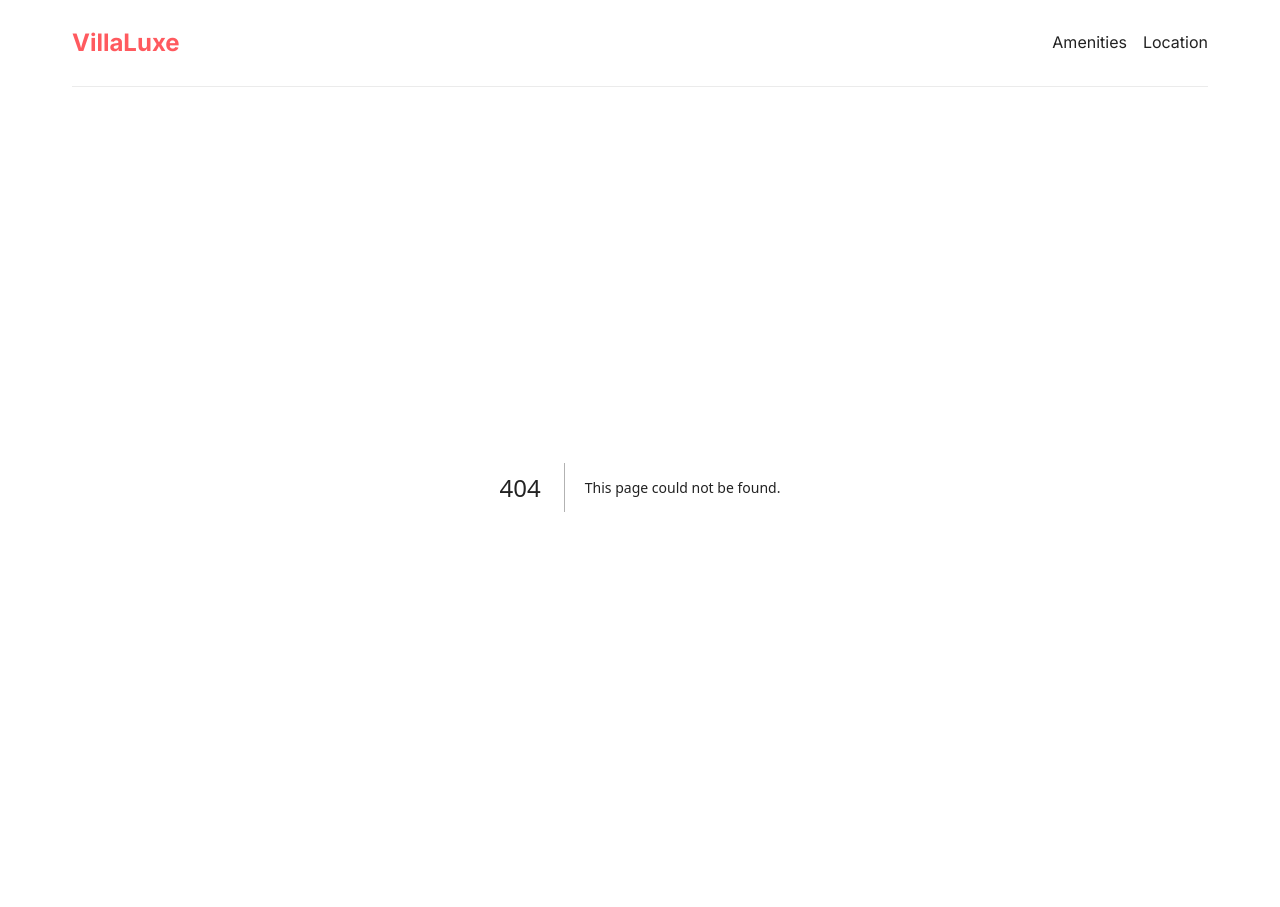
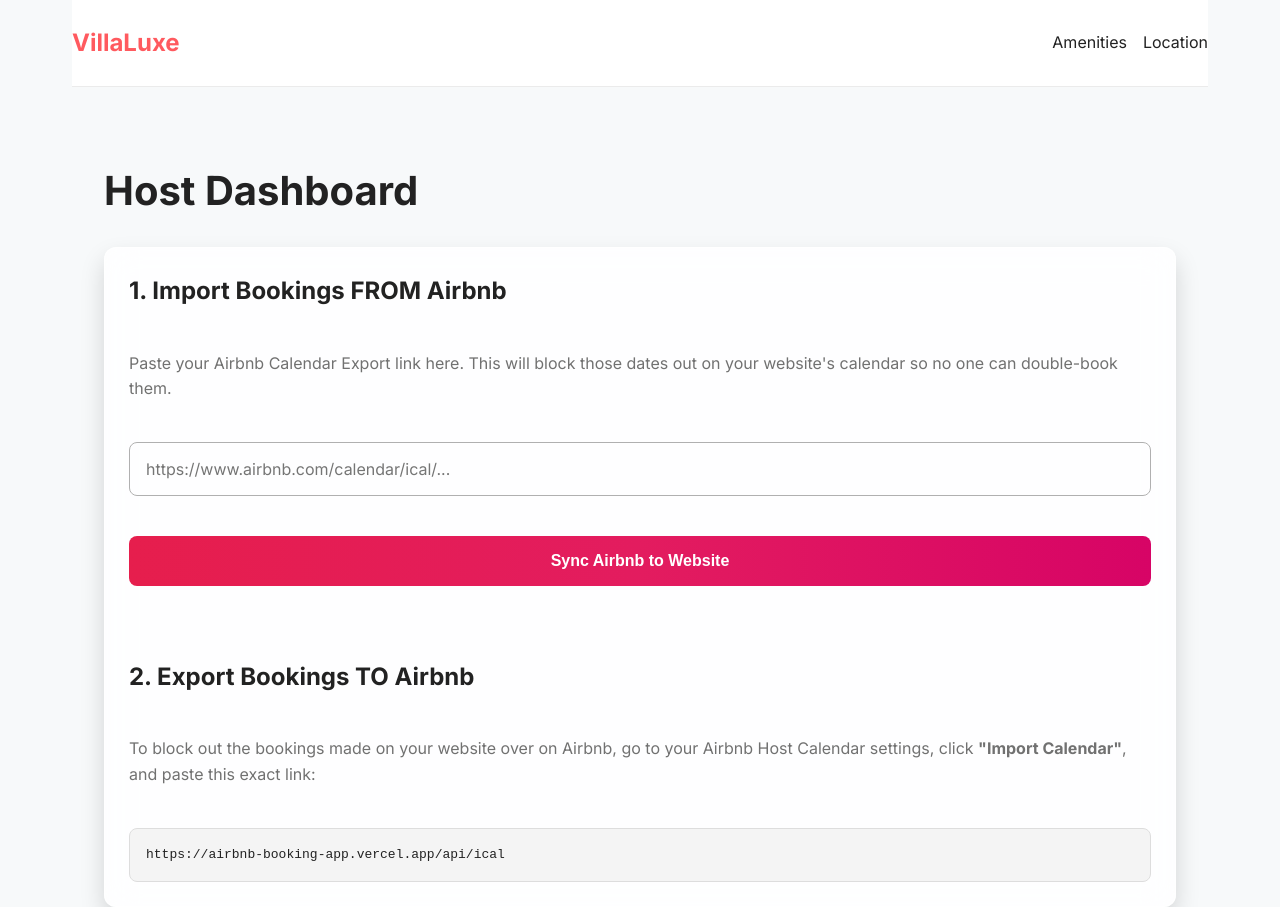
Before and after one commit to baqir3033/airbnb-booking-app, a Next.js app: page /admin in a window 1280 px wide. Before the commit this address had no page. Built offline with nearby package versions, Linux system fonts and the light colour scheme.

Commit message:
Add admin dashboard for Airbnb sync management

```diff
--- /dev/null
+++ b/src/app/admin/page.js
@@ -0,0 +1,57 @@
+"use client";
+import { useState } from 'react';
+
+export default function Admin() {
+  const [icalUrl, setIcalUrl] = useState('');
+  const [syncStatus, setSyncStatus] = useState('');
+
+  const handleSync = async () => {
+    if (!icalUrl) {
+      setSyncStatus('Please enter an Airbnb iCal link.');
+      return;
+    }
+    setSyncStatus('Syncing from Airbnb...');
+    try {
+      const res = await fetch('/api/sync', {
+        method: 'POST',
+        headers: { 'Content-Type': 'application/json' },
+        body: JSON.stringify({ url: icalUrl })
+      });
+      const data = await res.json();
+      if (res.ok) {
+        setSyncStatus(`Success! Imported ${data.imported} bookings from Airbnb into your website.`);
+      } else {
+        setSyncStatus('Error: ' + data.error);
+      }
+    } catch (e) {
+      setSyncStatus('Failed to sync. Make sure the URL is correct.');
+    }
+  };
+
+  return (
+    <div className="container" style={{ paddingTop: '5rem', minHeight: '80vh' }}>
+      <h1>Host Dashboard</h1>
+
+      <div className="booking-widget" style={{ marginTop: '2rem' }}>
+        <h2>1. Import Bookings FROM Airbnb</h2>
+        <p style={{ marginBottom: '1rem' }}>Paste your Airbnb Calendar Export link here. This will block those dates out on your website's calendar so no one can double-book them.</p>
+        <input
+          type="text"
+          className="form-input"
+          placeholder="https://www.airbnb.com/calendar/ical/..."
+          value={icalUrl}
+          onChange={e => setIcalUrl(e.target.value)}
+          style={{ border: '1px solid #b0b0b0', padding: '1rem', borderRadius: '8px', width: '100%' }}
+        />
+        <button onClick={handleSync} className="btn-primary" style={{ marginTop: '1rem' }}>Sync Airbnb to Website</button>
+        {syncStatus && <div className={`notification ${syncStatus.includes('Error') || syncStatus.includes('Please') ? 'error' : 'success'}`}>{syncStatus}</div>}
+
+        <h2 style={{ marginTop: '3rem' }}>2. Export Bookings TO Airbnb</h2>
+        <p>To block out the bookings made on your website over on Airbnb, go to your Airbnb Host Calendar settings, click <strong>"Import Calendar"</strong>, and paste this exact link:</p>
+        <code style={{ display: 'block', background: '#f4f4f4', border: '1px solid #ddd', padding: '1rem', marginTop: '1rem', borderRadius: '8px', wordBreak: 'break-all' }}>
+          https://airbnb-booking-app.vercel.app/api/ical
+        </code>
+      </div>
+    </div>
+  );
+}
```
